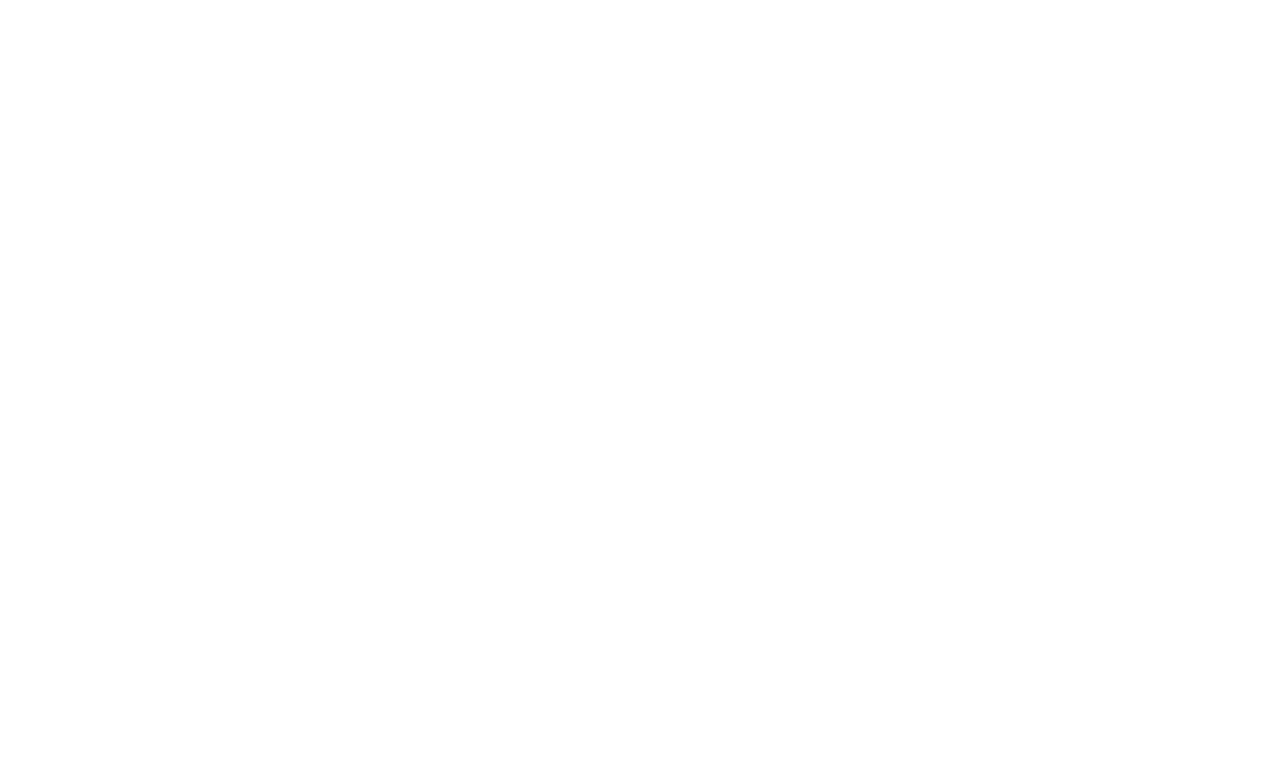
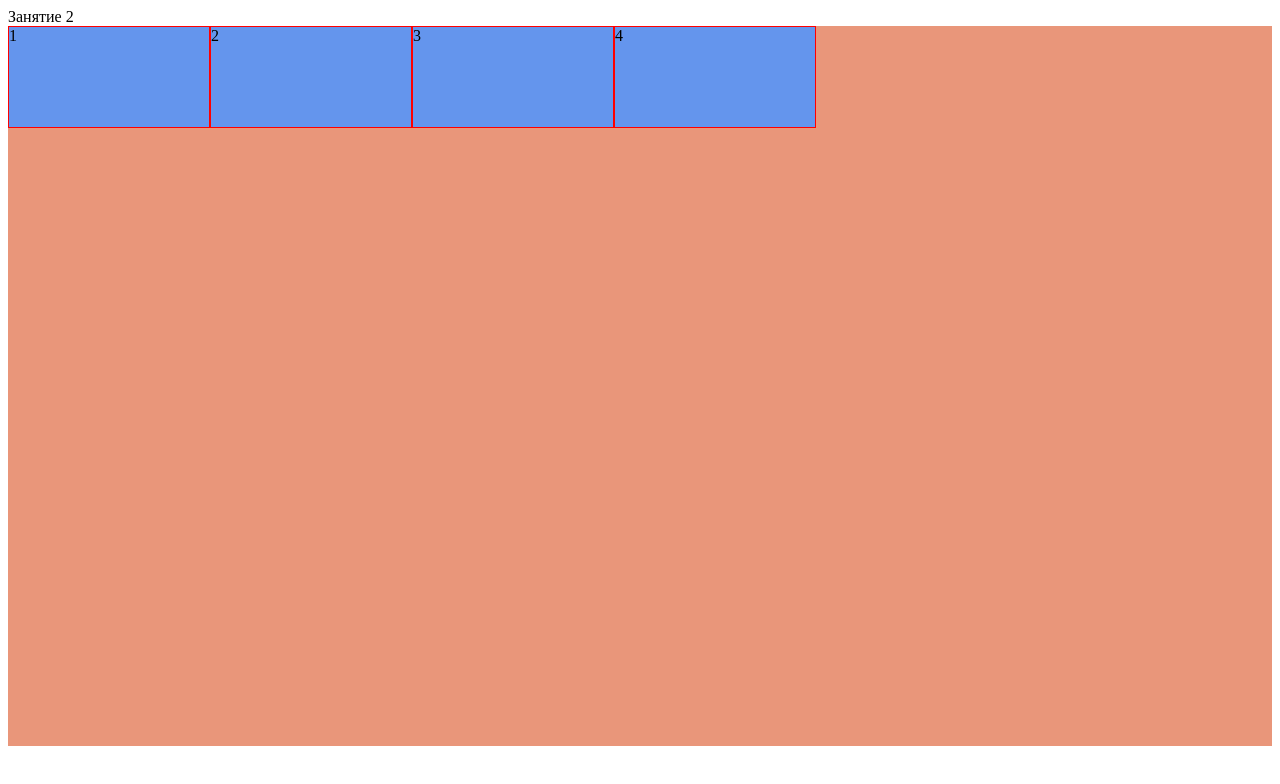
Before and after one commit to ki11ex/FirstPublicRepository1, a plain HTML site: page index.html in a window 1280 px wide. Drawn offline with Linux system fonts and the light colour scheme.

Commit message:
Изучил параметры flex-box, flex-item

```diff
--- /dev/null
+++ b/index.css
@@ -0,0 +1,37 @@
+#flex-box {
+    width: 100%;
+    height: 90vh;
+    background-color: darksalmon;
+    display: flex;
+    flex-direction: row;
+    /*flex-wrap: wrap;*/
+    justify-content: start;
+    align-content: start;
+}
+
+.flex-item {
+    border: 1px solid red;
+    /*width: 200px;*/
+    height: 100px;
+    background-color: cornflowerblue;
+}
+
+#flex-item-1 {
+    flex: 0 1 200px;
+
+}
+
+#flex-item-2 {
+    flex: 0 2 200px;
+
+}
+
+#flex-item-3 {
+    flex: 0 3 200px;
+
+}
+
+#flex-item-4 {
+    flex: 0 4 200px;
+
+}
--- a/index.html
+++ b/index.html
@@ -2,9 +2,15 @@
 <html lang="en">
 <head>
     <meta charset="UTF-8">
-    <title>Мой первый файл в репозитории</title>
+    <link rel="stylesheet" type="text/css" href="index.css"
+    <title>Занятие 2</title>
 </head>
 <body>
-
+    <div id="flex-box">
+        <div class="flex-item" id="flex-item-1">1</div>
+        <div class="flex-item" id="flex-item-2">2</div>
+        <div class="flex-item" id="flex-item-3">3</div>
+        <div class="flex-item" id="flex-item-4">4</div>
+    </div>
 </body>
 </html>
```
